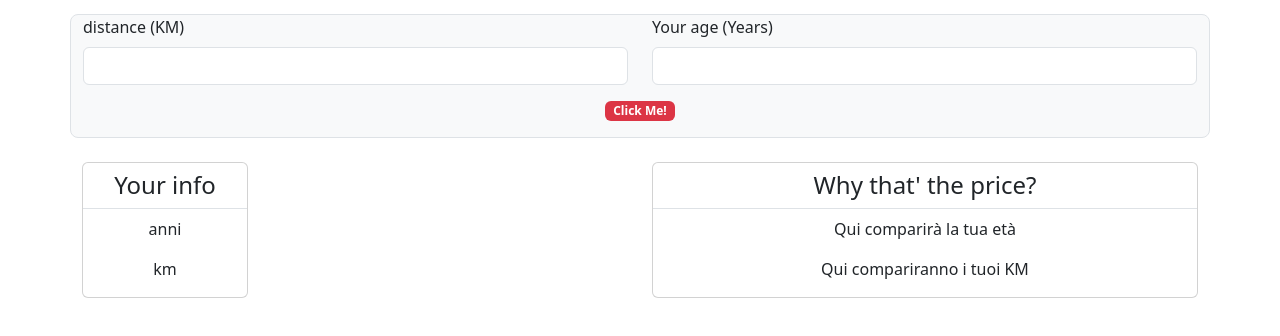
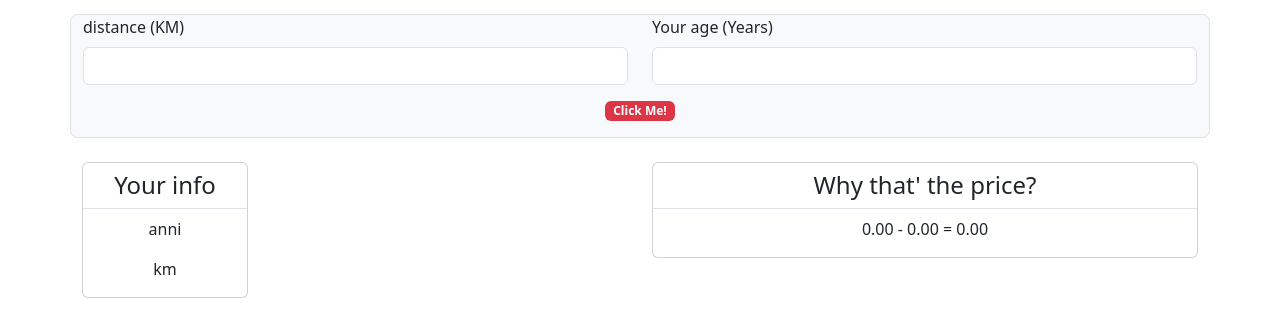
Before and after one commit to CodeYouness/js-biglietto-treno-form, a plain HTML site: page index.html in a window 1280 px wide. Both pictures are taken after a click on the button "Click Me!". Shown: the part 166-502 px from the top of the page. Drawn offline with nearby package versions, Linux system fonts and the light colour scheme.

Commit message:
first implementation of visualization of whi thats the price

```diff
--- a/index.html
+++ b/index.html
@@ -48,8 +48,8 @@
             <div class="col-6 text-center">
                 <div class="card">
                     <h3 class="fs-4 border-bottom p-2">Why that' the price?</h3>
-                    <p id="pricecalc">Qui comparirà la tua età</p>
-                    <p id="showkm">Qui compariranno i tuoi KM</p>
+                    <p id="pricecalc">Qui comparirà il calcolo del prezzo</p>
+
                 </div>
             </div>
 
--- a/js/script.js
+++ b/js/script.js
@@ -11,18 +11,23 @@ bottone.addEventListener('click', function () {
     const userAge = document.querySelector('#age').value
     let comparisonA = userAge < 21;
     let comparisonB = userAge > 63;
-
+    let price
+    let discount
+    let finalPrice
 
     if (comparisonA === true) {
-        let price = ((userKM * priceForKm) - ((userKM * priceForKm) / 100) * discountYoung)
+        let price = userKM * priceForKm;
+        let discount = (price / 100) * discountYoung
+        let finalPrice = (price - discount);
+        document.querySelector('#pricecalc').innerHTML = price.toFixed(2) + ' - ' + discount.toFixed(2) + ' = ' + finalPrice.toFixed(2)
+    } else if (comparisonB == true) {
+        let price = userKM * priceForKm;
+        let discount = (price / 100) * discountOld
+        let finalPrice = (price - discount);
+        document.querySelector('#pricecalc').innerHTML = price.toFixed(2) + ' - ' + discount.toFixed(2) + ' = ' + finalPrice.toFixed(2)
+    } else {
+        let price = userKM * priceForKm;
 
-
-    } else if (comparisonB == true) {
-        let price = ((userKM * priceForKm) - ((userKM * priceForKm) / 100) * discountOld)
-        console.log(price.toFixed(2) + '€');
-    } else {
-        let price = (userKM * priceForKm)
-        console.log(price.toFixed(2) + '€');
     }
 
     document.querySelector('#showage').innerHTML = userAge + ' anni'
```
